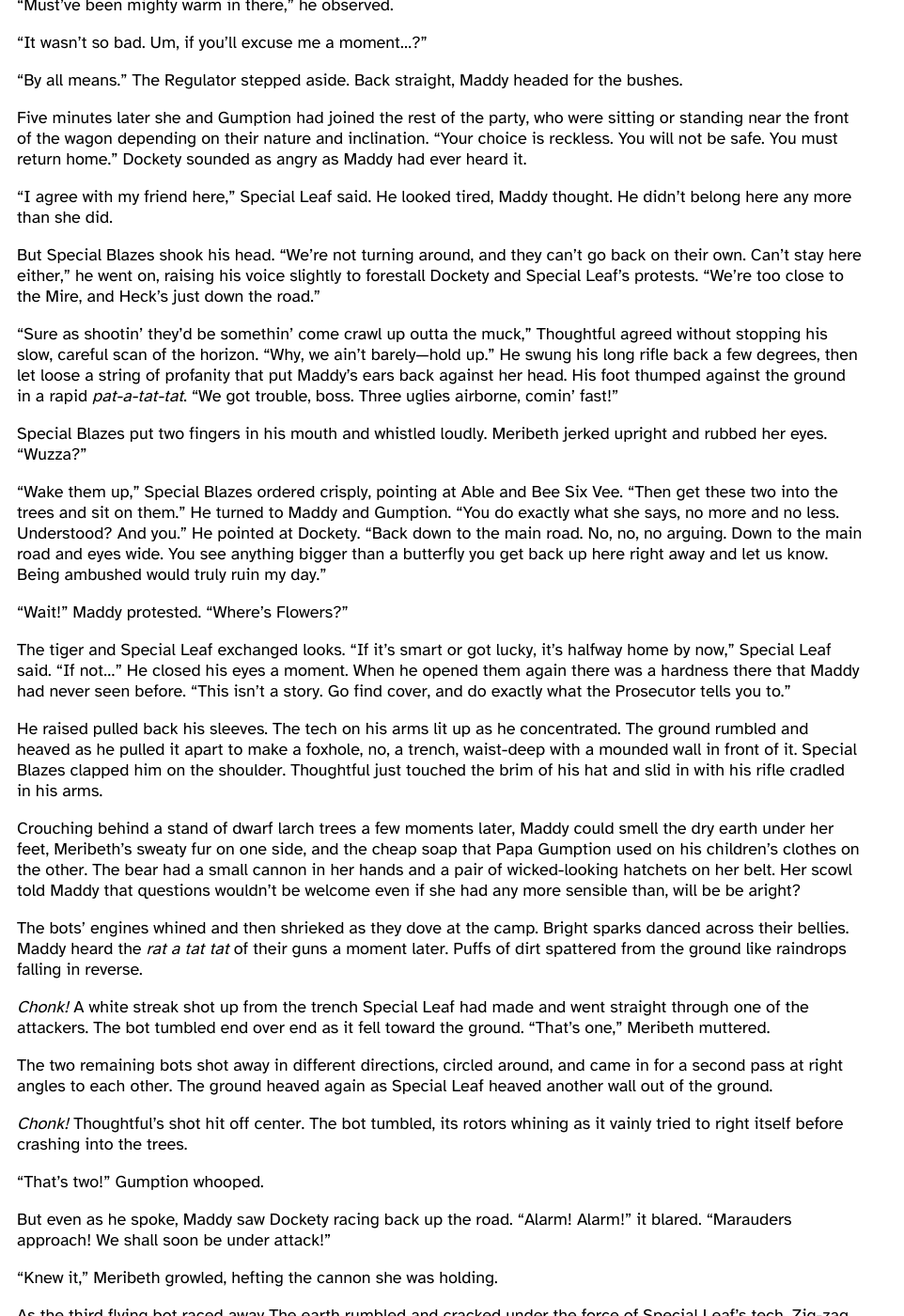
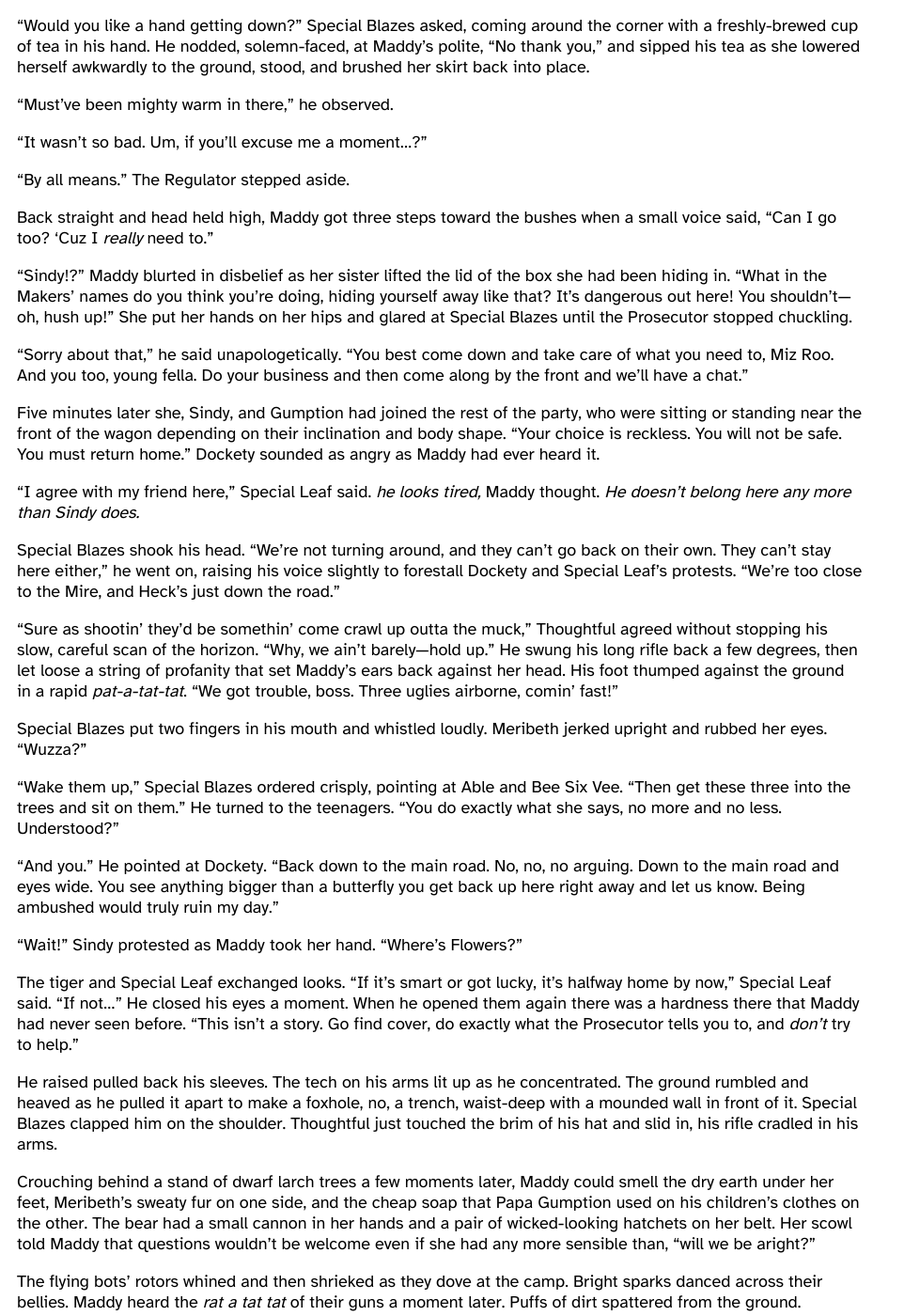
Before and after one commit to gvwilson/fiction, a Jekyll site: the page built from in-heck/index.md, in a window 1280 px wide and 1400 px high, scrolled down 30350 px. Shown: the whole window at 94% size, without its empty margins (0-962 px from the left). Built offline with Jekyll 4.4.1, drawn with Linux system fonts in a browser that asks for light colours; some of the changed text lies outside the part shown.

Commit message:
+334 words of In Heck

```diff
--- a/_data/status.csv
+++ b/_data/status.csv
@@ -35,6 +35,7 @@
 in-heck,2024-01-17,15518
 in-heck,2024-01-20,15905
 in-heck,2024-01-21,16472
+in-heck,2024-01-23,16806
 last-wolf,2023-09-01,41953
 leaderboard,2023-12-26,1094
 leaderboard,2023-12-27,1657
--- a/in-heck/index.md
+++ b/in-heck/index.md
@@ -2693,7 +2693,14 @@
 was now a stream bed in some places
 and a jigsaw puzzle in others.
 The road climbed, dipped, and climbed again
-until finally they reached the summit of a hill overlooking the Mire.
+until finally they reached the summit of a tall hill overlooking the Mire.
+
+A single building stood there,
+its domed metal roof stained with rust but still intact.
+The ground in front of it had once been paved like the road,
+but was now home to scattered stands of larch and pine.
+The waist-high bushes between the trees were dry and brittle,
+and the grass below them brown instead of green.
 
 "Whoa up!"
 Meribeth called.
@@ -2789,12 +2796,29 @@
 
 "By all means."
 The Regulator stepped aside.
-Back straight,
-Maddy headed for the bushes.
-
-Five minutes later she and Gumption had joined the rest of the party,
+
+Back straight and head held high,
+Maddy got three steps toward the bushes when a small voice said,
+"Can I go too?
+'Cuz I *really* need to."
+
+"Sindy!?" Maddy blurted in disbelief
+as her sister lifted the lid of the box she had been hiding in.
+"What in the Makers' names do you think you're doing,
+hiding yourself away like that?
+It's dangerous out here!
+You shouldn't—oh, hush up!"
+She put her hands on her hips
+and glared at Special Blazes until the Prosecutor stopped chuckling.
+
+"Sorry about that," he said unapologetically.
+"You best come down and take care of what you need to, Miz Roo.
+And you too, young fella.
+Do your business and then come along by the front and we'll have a chat."
+
+Five minutes later she, Sindy, and Gumption had joined the rest of the party,
 who were sitting or standing near the front of the wagon
-depending on their nature and inclination.
+depending on their inclination and body shape.
 "Your choice is reckless.
 You will not be safe.
 You must return home."
@@ -2802,14 +2826,14 @@
 
 "I agree with my friend here,"
 Special Leaf said.
-He looked tired,
+*he looks tired,*
 Maddy thought.
-He didn't belong here any more than she did.
-
-But Special Blazes shook his head.
+*He doesn't belong here any more than Sindy does.*
+
+Special Blazes shook his head.
 "We're not turning around,
 and they can't go back on their own.
-Can't stay here either,"
+They can't stay here either,"
 he went on,
 raising his voice slightly to forestall Dockety and Special Leaf's protests.
 "We're too close to the Mire,
@@ -2821,7 +2845,7 @@
 "Why,
 we ain't barely—hold up."
 He swung his long rifle back a few degrees,
-then let loose a string of profanity that put Maddy's ears back against her head.
+then let loose a string of profanity that set Maddy's ears back against her head.
 His foot thumped against the ground in a rapid *pat-a-tat-tat*.
 "We got trouble, boss.
 Three uglies airborne,
@@ -2834,12 +2858,13 @@
 "Wake them up,"
 Special Blazes ordered crisply,
 pointing at Able and Bee Six Vee.
-"Then get these two into the trees and sit on them."
-He turned to Maddy and Gumption.
+"Then get these three into the trees and sit on them."
+He turned to the teenagers.
 "You do exactly what she says,
 no more and no less.
-Understood?
-And you."
+Understood?"
+
+"And you."
 He pointed at Dockety.
 "Back down to the main road.
 No, no, no arguing.
@@ -2849,7 +2874,7 @@
 Being ambushed would truly ruin my day."
 
 "Wait!"
-Maddy protested.
+Sindy protested as Maddy took her hand.
 "Where's Flowers?"
 
 The tiger and Special Leaf exchanged looks.
@@ -2859,7 +2884,8 @@
 When he opened them again there was a hardness there that Maddy had never seen before.
 "This isn't a story.
 Go find cover,
-and do exactly what the Prosecutor tells you to."
+do exactly what the Prosecutor tells you to,
+and *don't* try to help."
 
 He raised pulled back his sleeves.
 The tech on his arms lit up as he concentrated.
@@ -2868,8 +2894,8 @@
 a trench,
 waist-deep with a mounded wall in front of it.
 Special Blazes clapped him on the shoulder.
-Thoughtful just touched the brim of his hat and slid in
-with his rifle cradled in his arms.
+Thoughtful just touched the brim of his hat and slid in,
+his rifle cradled in his arms.
 
 Crouching behind a stand of dwarf larch trees a few moments later,
 Maddy could smell the dry earth under her feet,
@@ -2879,52 +2905,69 @@
 and a pair of wicked-looking hatchets on her belt.
 Her scowl told Maddy that questions wouldn't be welcome
 even if she had any more sensible than,
-will be be aright?
-
-The bots' engines whined and then shrieked as they dove at the camp.
+"will we be aright?"
+
+The flying bots' rotors whined and then shrieked as they dove at the camp.
 Bright sparks danced across their bellies.
 Maddy heard the *rat a tat tat* of their guns a moment later.
-Puffs of dirt spattered from the ground like raindrops falling in reverse.
+Puffs of dirt spattered from the ground.
 
 *Chonk!*
-A white streak shot up from the trench Special Leaf had made
-and went straight through one of the attackers.
-The bot tumbled end over end as it fell toward the ground.
+A white streak shot up from the trench Special Leaf had made.
+Thoughtful's shot went straight through one of the attackers.
+The bot tumbled end over end before breaking apart.
 "That's one,"
-Meribeth muttered.
+Meribeth muttered as the smoldering fragments fell.
 
 The two remaining bots shot away in different directions,
 circled around,
 and came in for a second pass at right angles to each other.
-The ground heaved again as Special Leaf heaved another wall out of the ground.
+The earth rumbled again as Special Leaf heaved another wall out of the ground.
 
 *Chonk!*
-Thoughtful's shot hit off center.
-The bot tumbled,
-its rotors whining as it vainly tried to right itself
-before crashing into the trees.
+Thoughtful's second shot nicked one of the bots off center.
+Its rotors whined as it vainly tried to right itself
+before crashing into the trees
+and exploding with a muffled *whump!*
 
 "That's two!" Gumption whooped.
 
 But even as he spoke,
-Maddy saw Dockety racing back up the road.
+Dockety came racing back up the road on its single wheel.
 "Alarm! Alarm!" it blared.
 "Marauders approach!
-We shall soon be under attack!"
+We shall soon be under further attack!"
 
 "Knew it,"
 Meribeth growled,
-hefting the cannon she was holding.
-
-As the third flying bot raced away
-The earth rumbled and cracked under the force of Special Leaf's tech.
+hefting her little cannon.
+"They always—"
+
+She stopped mid-sentence and sniffed the air.
+"Makers' names,"
+she cursed.
+"If it ain't one thing it's another."
+
+The acrid tang of smoke tickled Maddy's nose.
+The bot that had just crashed—it must have set the dry brush alight!
+"The water tank!"
+Gumption pointed at the wagon.
+"I'll grab some buckets!
+We can—"
+
+"You can stay right where you are!"
+Meribeth snapped.
+"Fire's the least of our worries right now."
+
+The third flying bot raced away.
+The earth rumbled under the force of Special Leaf's tech.
 Zig-zag cracks appeared in the hard-packed road.
 *He can't keep doing this,* Maddy thought,
 but the old tortoise didn't let up.
 He swept his arms from side to side,
 each slow pass creating dips and hummocks in the ground.
 
-One breath, two, and the attacking bots were upon them.
+One breath, two, and the attacking bots came around the corner.
 These weren't rag-tag cobbled-together machines
 like the ones Patient in Darkness had controlled.
 These were weapons.
@@ -2937,29 +2980,24 @@
 *Chonk!*
 Thoughtful's shot pinged off one of the crab tanks.
 *Chonk!*
-His second shot knocked a scout bot into the air.
+His second shot knocked one of the little scout bots into the air.
 It hit the ground,
 righted itself,
 and rejoined the attack.
 
-The earth shook and split.
+The ground shook and split.
 The lead crab tank braked hard but couldn't stop itself.
 It tumbled head-first into the fissure Special Leaf had made.
 The earth shook again as the fissure closed on it.
 
-"Woo hoo!" Gumption slapped the trunk of the tree in front of him.
-
-"Quiet!" Meribeth ordered.
-"This ain't over yet,
-not by a long drag."
-
-As if to prove her right,
-an armored claw punched up out of the ground.
-A second followed,
-and then the crab tank heaved itself back into the world.
-One by one its legs pulled free and punched into the ground.
-It shook itself like a wet cat,
-re-extended its wheels,
+But almost immediately an armored claw punched up out of the ground.
+A second followed.
+The crab tank heaved itself back into the world.
+It pulled its legs free one by one,
+shook itself like a wet cat,
 and rolled implacably forward.
 
+Meribeth took Maddy by the shoulder.
+"You… stay… here," she growled.
+
 </section>
```
Also changed, not shown: other parts of in-heck/index.md (+1 -1 lines), status.svg.
